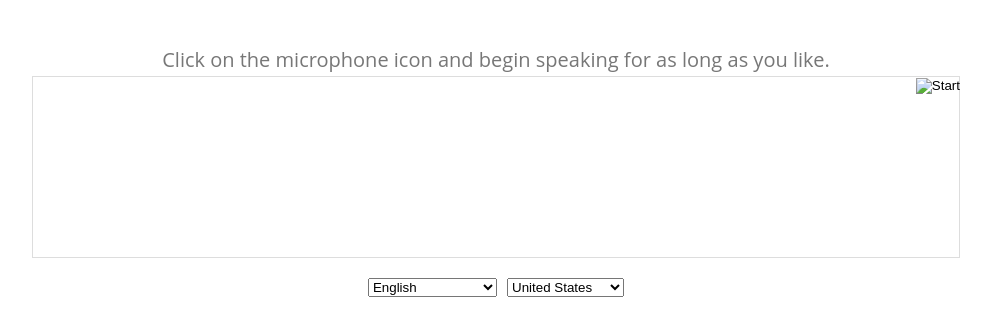
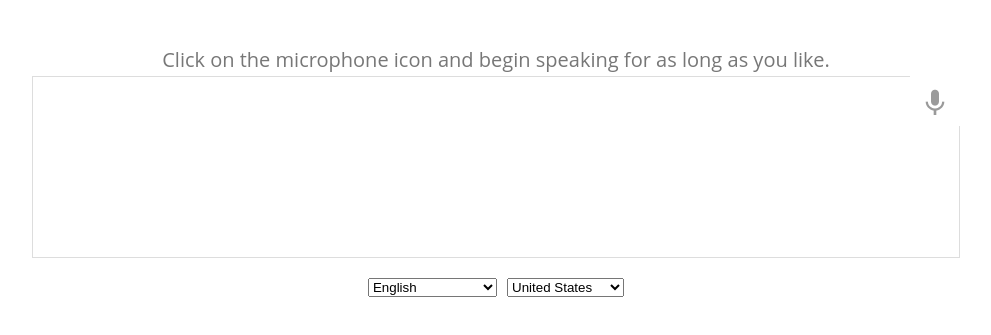
Before and after one commit to NicholasCaporusso/development-html5_speech_api, a plain HTML site: page index.html in a window 1280 px wide. Shown: the part 89-424 px from the top of the page, without its empty margins (144-1135 px from the left). Drawn offline with Linux system fonts and the light colour scheme; a script that the page names is missing.

Commit message:
Fixed image

```diff
--- a/index.html
+++ b/index.html
@@ -101,7 +101,7 @@ a.c1 {font-weight: normal;}
  </p>
  </div>
  <div id="div_start">
- <button id="start_button" onclick="startButton(event)" style="display: inline-block;"><img alt="Start" id="start_img" src="./index_files/mic.gif"></button>
+ <button id="start_button" onclick="startButton(event)" style="display: inline-block;"><img alt="Start" id="start_img" src="res/mic.gif"></button>
  </div>
  <div id="results">
  <span class="final" id="final_span"></span> <span class="interim" id="interim_span"></span>
```
